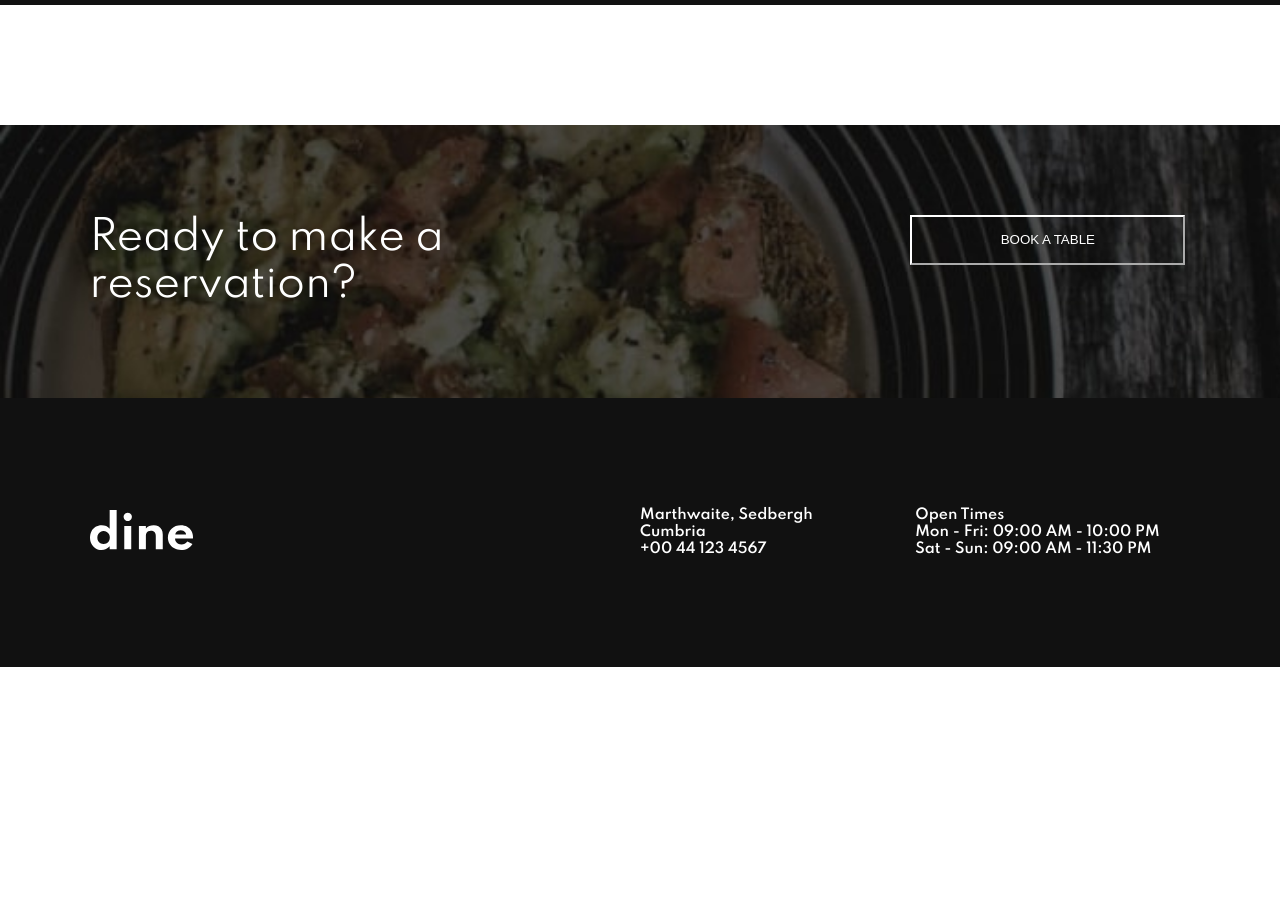
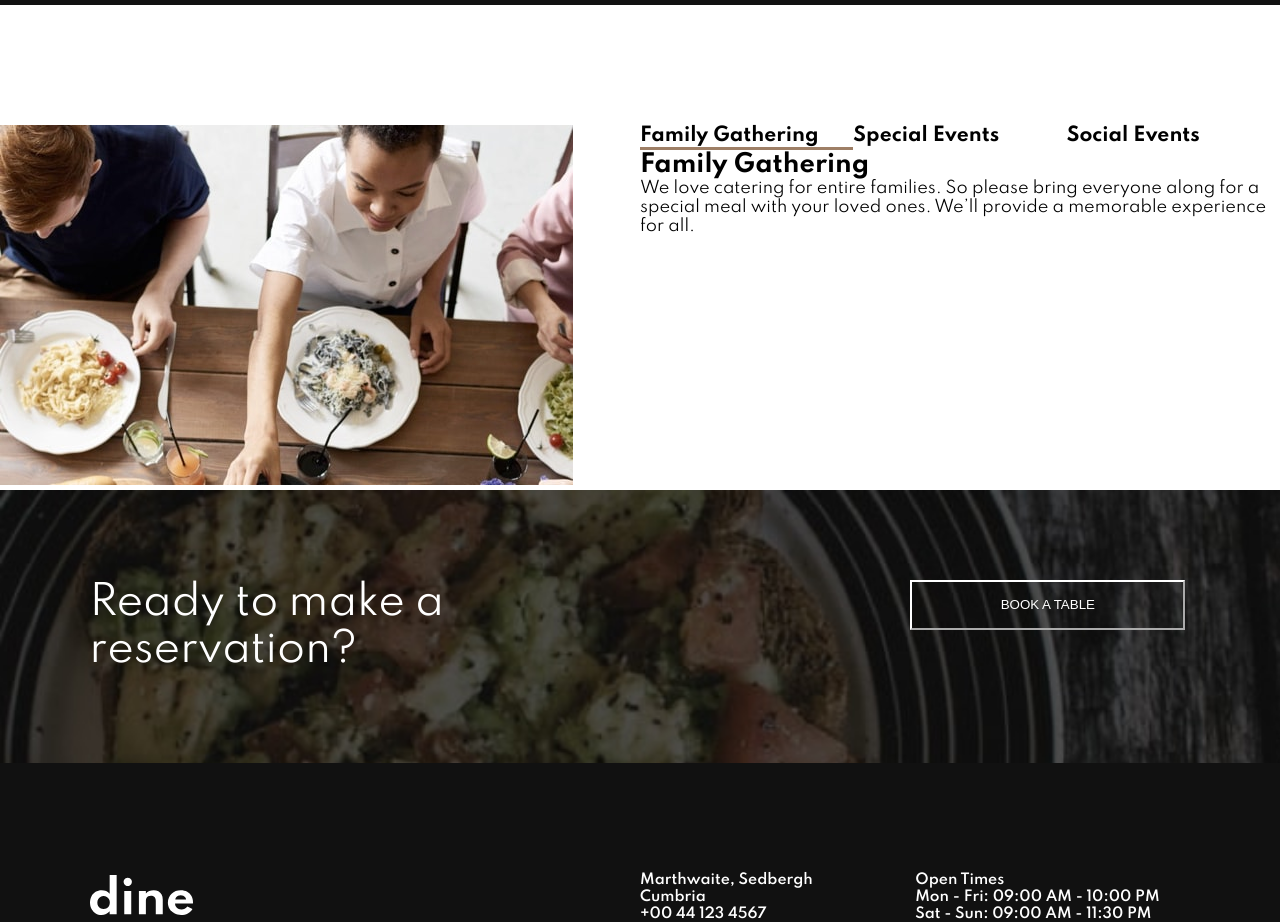
Before and after one commit to clf94-dev/dine-restaurant-react, a React (Create React App) app: page / in a window 1280 px wide. Shown: the part 2900-3822 px from the top of the page. Before the commit the page ends 3567 px from the top, so only its background shows below. Built offline with nearby package versions, Linux system fonts and the light colour scheme.

Commit message:
events component structure

```diff
--- a/src/components/App.jsx
+++ b/src/components/App.jsx
@@ -5,6 +5,7 @@ import Features from './Features'
 import Highlights from './Highlights'
 import Cta from './Cta'
 import Footer from './Footer'
+import Events from './Events'
 
 function App() {
     return (
@@ -12,7 +13,7 @@ function App() {
             <Top/>
             <Features/>
             <Highlights/>
-
+            <Events/>
             <Cta/>
             <Footer/>
 
--- /dev/null
+++ b/src/components/Events.jsx
@@ -0,0 +1,53 @@
+import React, {useState} from 'react'
+import {Grid} from '@material-ui/core';
+import {EventsData} from './EventsData'
+
+import FamilyD from'./images/homepage/family-gathering-desktop.jpg'
+import SpecialD from'./images/homepage/special-events-desktop.jpg'
+import SocialD from'./images/homepage/social-events-desktop.jpg'
+import FamilyT from'./images/homepage/family-gathering-tablet.jpg'
+import SpecialT from'./images/homepage/special-events-tablet.jpg'
+import SocialT from'./images/homepage/social-events-tablet.jpg'
+import FamilyM from'./images/homepage/family-gathering-mobile.jpg'
+import SpecialM from'./images/homepage/special-events-mobile.jpg'
+import SocialM from'./images/homepage/social-events-mobile.jpg'
+
+function Events() {
+    const [event,
+        setEvent] = useState(0);
+
+    const handleClick1 = () => setEvent(0);
+    const handleClick2 = () => setEvent(1);
+    const handleClick3 = () => setEvent(2);
+
+    const eventsImgD =[FamilyD, SpecialD, SocialD];
+    const eventsImgT =[FamilyT, SpecialT, SocialT];
+    const eventsImgM =[FamilyM, SpecialM, SocialM];
+
+    return (
+        <div>
+            <Grid container direction='row'>
+                <Grid item lg={6} md={12}>
+                    <img src={eventsImgD[event]} srcSet={`${eventsImgM[event]} 756w, ${eventsImgD[event]} 1500w, ${eventsImgT[event]} 1280w`} alt="event"/>
+                </Grid>
+                <Grid item lg={6} md={12}>
+                    <Grid container direction='row' className='events-btns'>
+                        <Grid item md={4} xs={12} style={{borderBottom: event===0 ? '3px solid #9e7f66':'none'}} className='btn' onClick={handleClick1}>
+                            <h3>{EventsData[0].title}</h3>
+                        </Grid>
+                        <Grid item md={4} xs={12} style={{borderBottom: event===1 ? '3px solid #9e7f66':'none'}}  className='btn' onClick={handleClick2}>
+                            <h3>{EventsData[1].title}</h3>
+                        </Grid>
+                        <Grid item md={4} xs={12} style={{borderBottom: event===2 ? '3px solid #9e7f66' :'none'}}  className='btn' onClick={handleClick3}>
+                            <h3>{EventsData[2].title}</h3>
+                        </Grid>
+                    </Grid>
+                    <h2>{EventsData[event].title}</h2>
+                    <p>{EventsData[event].text}</p>
+                </Grid>
+            </Grid>
+        </div>
+    )
+}
+
+export default Events;
--- /dev/null
+++ b/src/components/EventsData.js
@@ -0,0 +1,15 @@
+export const EventsData = [{
+        index: 0,
+        title: 'Family Gathering',
+        text: ' We love catering for entire families. So please bring everyone along for a special meal with your loved ones. We’ll provide a memorable experience for all. '
+    },
+    {
+        index: 1,
+        title: 'Special Events',
+        text: 'Whether it’s a romantic dinner or special date you’re celebrating with others we’ll look after you. We’ll be sure to mark your special date with an unforgettable meal. '
+    }, {
+        index: 2,
+        title: 'Social Events',
+        text: 'Are you looking to have a larger social event? No problem! We’re more than happy to cater for big parties. We’ll work with you to make your event a hit with everyone.'
+    }
+]
```
Also changed, not shown: src/components/images/homepage/family-gathering-desktop.jpg (added), src/components/images/homepage/social-events-mobile.jpg (added).
